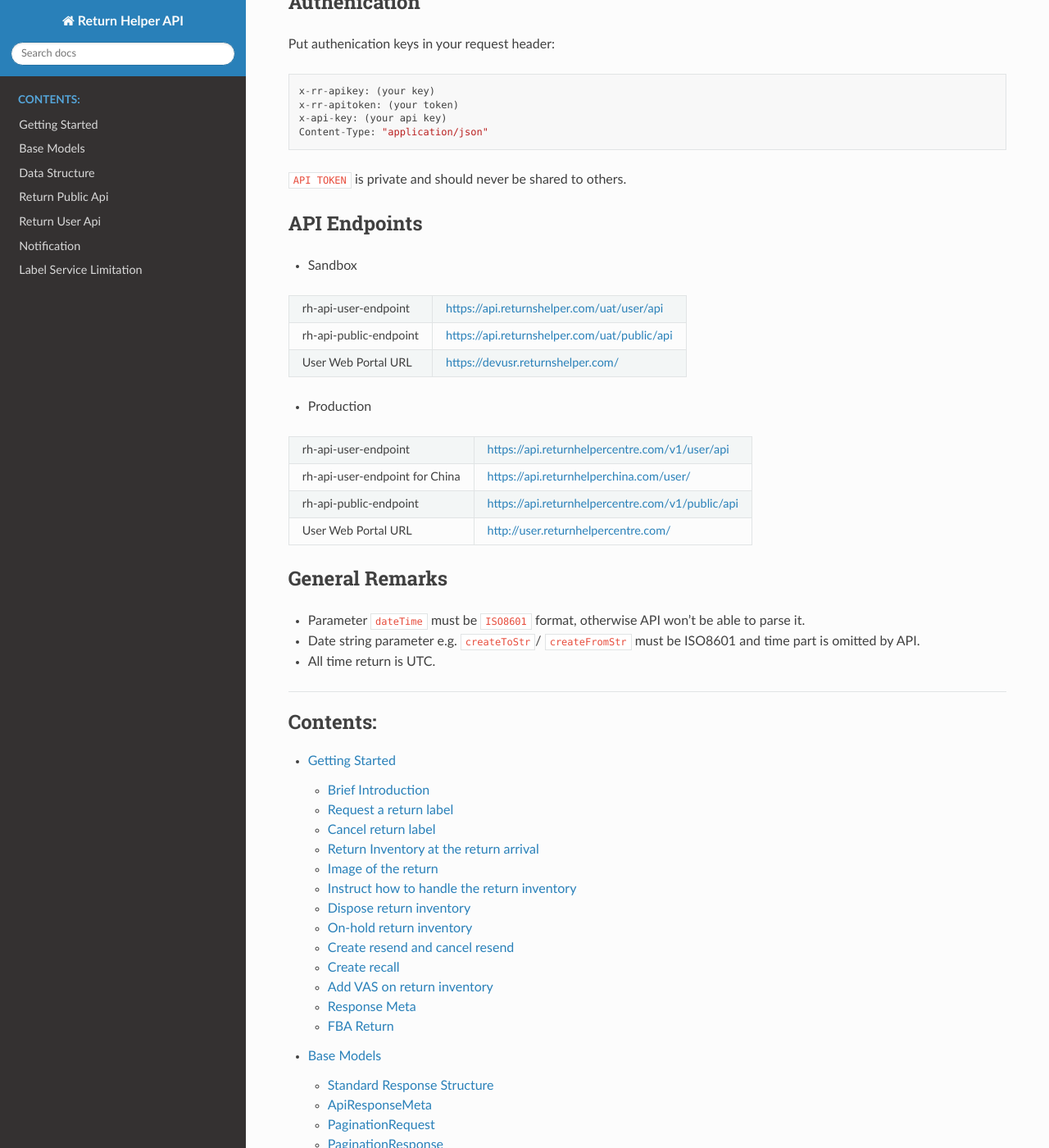
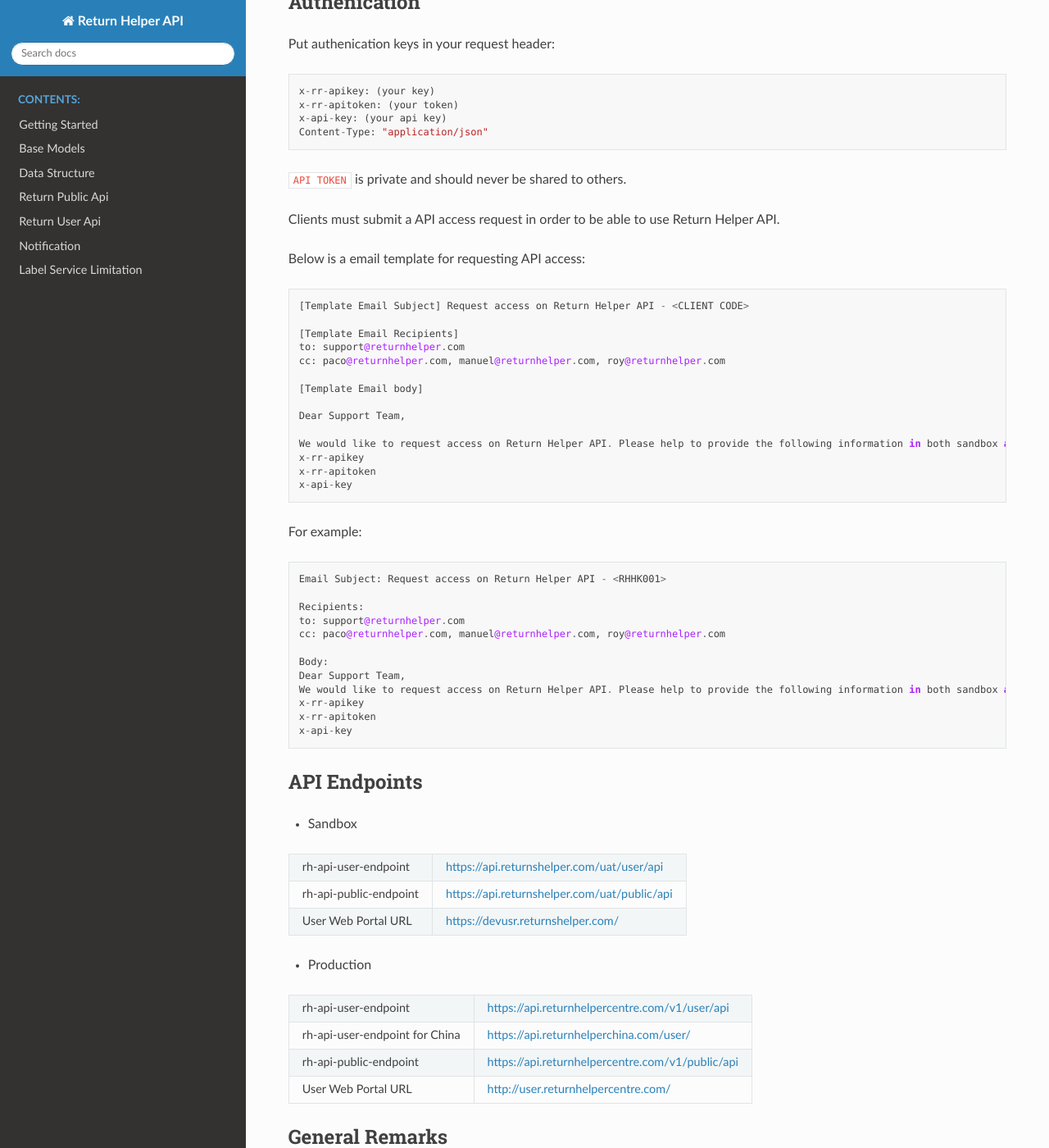
Before and after one commit to ReturnHelper/return-request-api-docs, a Sphinx documentation site: the page built from source/index.rst, in a window 1280 px wide and 1400 px high, scrolled down 617 px. Shown: the whole window at 82% size. Built offline with Sphinx 7.4.7 and the Read the Docs theme 2.0.0, drawn with Linux system fonts in a browser that asks for light colours.

Commit message:
Update: fix typo and added request api access info

```diff
--- a/source/index.rst
+++ b/source/index.rst
@@ -46,6 +46,44 @@
 
 ``API TOKEN`` is private and should never be shared to others.
 
+Clients must submit a API access request in order to be able to use Return Helper API.
+
+Below is a email template for requesting API access:
+
+::
+
+  [Template Email Subject] Request access on Return Helper API - <CLIENT CODE>
+
+  [Template Email Recipients]
+  to: support@returnhelper.com
+  cc: paco@returnhelper.com, manuel@returnhelper.com, roy@returnhelper.com
+
+  [Template Email body]
+
+  Dear Support Team,
+
+  We would like to request access on Return Helper API. Please help to provide the following information in both sandbox and production environment:
+  x-rr-apikey
+  x-rr-apitoken
+  x-api-key
+
+For example:
+
+::
+
+  Email Subject: Request access on Return Helper API - <RHHK001>
+
+  Recipients:
+  to: support@returnhelper.com
+  cc: paco@returnhelper.com, manuel@returnhelper.com, roy@returnhelper.com
+
+  Body:
+  Dear Support Team,
+  We would like to request access on Return Helper API. Please help to provide the following information in both sandbox and production environment:
+  x-rr-apikey
+  x-rr-apitoken
+  x-api-key
+
 API Endpoints
 -------------
 
--- a/source/label_service_limitation.rst
+++ b/source/label_service_limitation.rst
@@ -12,7 +12,7 @@
 
 FREU-DHL
 ------------
-Service type code: RETURN_PATRICE_DHL_EUR
+Service type code: ``RETURN_PATRICE_DHL_EUR``
 
 .. csv-table::
    :header: "Name", "Type", "Required", "Limitation"
--- a/source/models/LabelServiceLimitation/FreuDhl.csv
+++ b/source/models/LabelServiceLimitation/FreuDhl.csv
@@ -3,7 +3,7 @@
 shipmentPhone, string_, , Max Length 20
 shipmentFax, string_, , Max Length 50
 shipmentEmail, string_, , "Max Length 70; Regex: ``^([a-zA-Z0-9_\-\.\+]+)@((\[[0-9]{1,3}\.[0-9]{1,3}\.[0-9]{1,3}\.)|(([a-zA-Z0-9\-]+\.)+))([a-zA-Z]{2,4}|[0-9]{1,3})(\]?)$``"
-shipmentStreet1, string_, YES, Max Length 70; The combined length of Address1 + Address2 + Address3 must be less than 90 characters
+shipmentStreet1, string_, YES, Max Length 70; The total length of Address1 + Address2 + Address3 must be less than 90 characters
 shipmentStreet2, string_, , Max Length 70
 shipmentStreet3, string_, , Max Length 70
 shipmentState, string_, , Max Length 50
```
